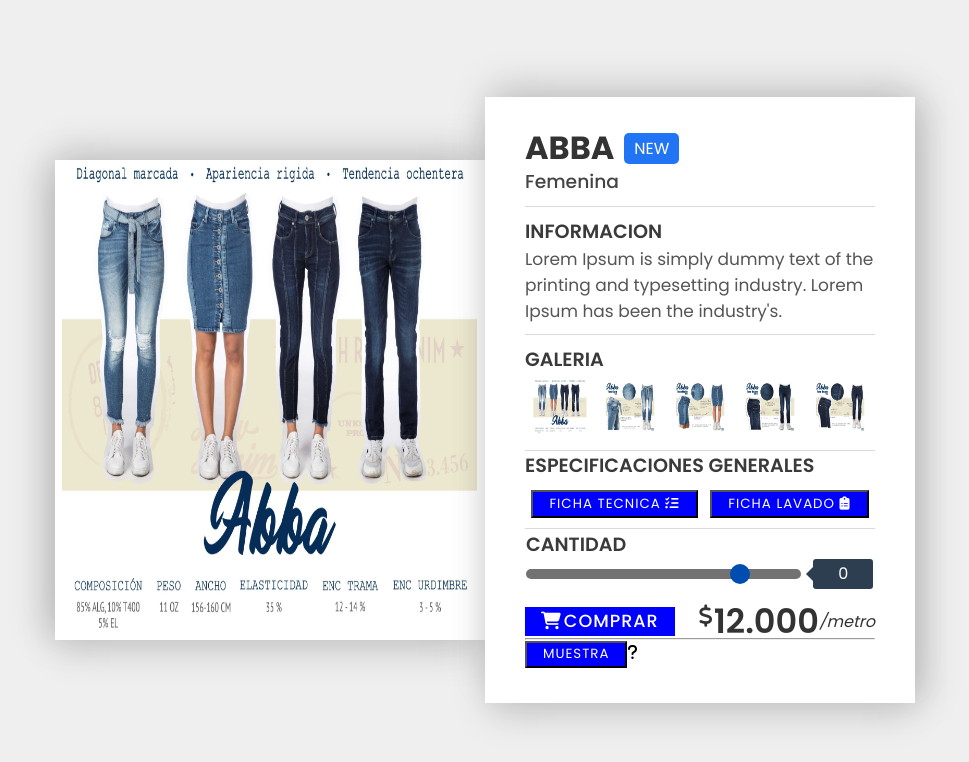
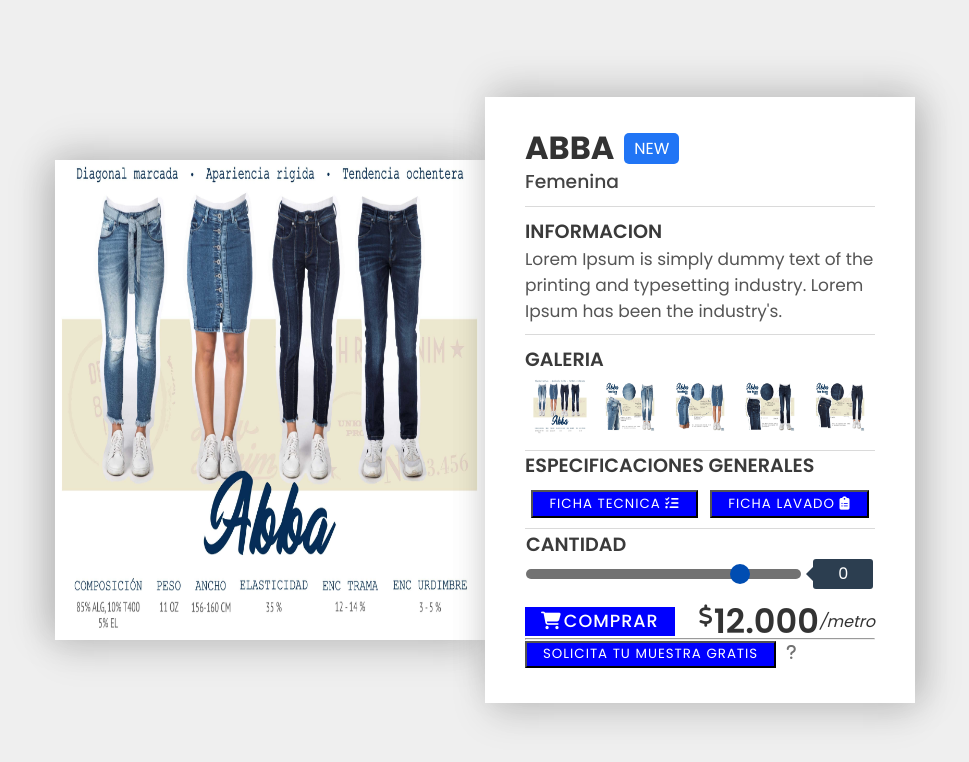
Before and after one commit to vikthorarangho15/portafolio, a plain HTML site: page index.html in a window 1280 px wide. Shown: the whole page, without its empty margins (155-1124 px from the left). Drawn offline with Linux system fonts and the light colour scheme.

Commit message:
Add files via upload

```diff
--- a/index.html
+++ b/index.html
@@ -78,7 +78,7 @@
                 <hr>
                 <div class="">
                    <button class="ficha"
-                    ><p>Muestra</p></button><i class="fas fa-question"></i>
+                    ><p>solicita tu muestra gratis</p></button><i class="fas fa-question" id="muestra" onclick="muestra"></i>
 
                 </div>
 
--- a/style.css
+++ b/style.css
@@ -364,6 +364,15 @@ body{
     font-size: 1rem;
     font-family: sans-serif;
 }
+.fa-question{
+    color: #727272;
+    padding: 0 10px;
+    margin: auto;
+    align-content: center;
+    cursor: pointer;
+}
+
+
 
 
 
```
Also changed, not shown: app.js (line endings or trailing spaces).
